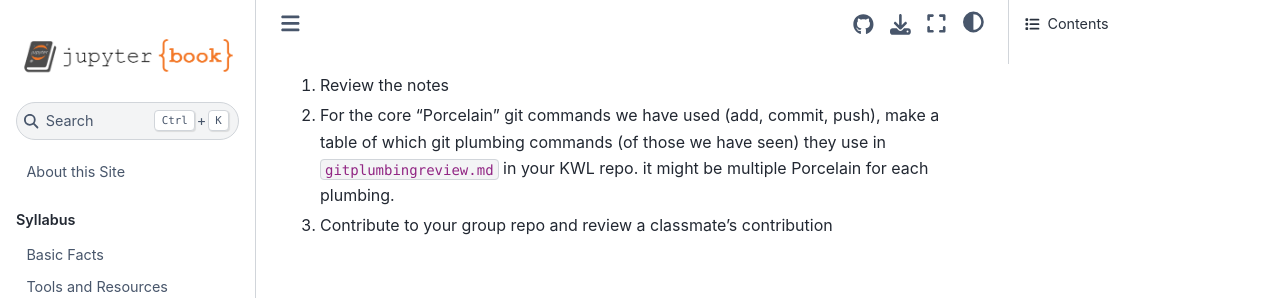
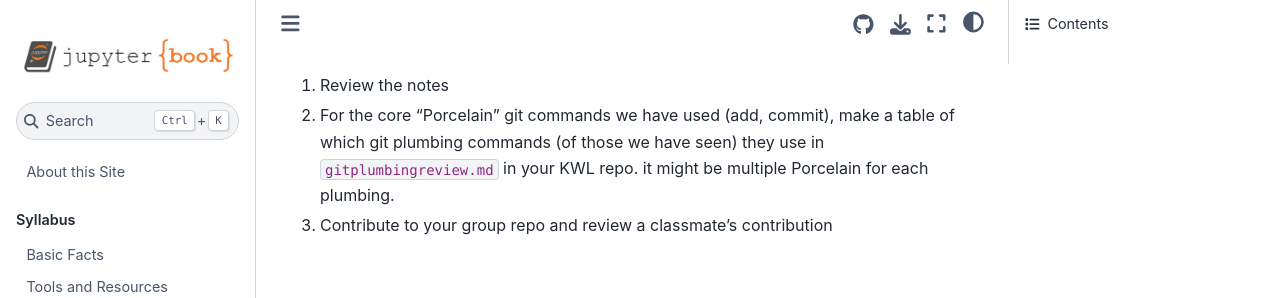
Before and after one commit to introcompsys/fall2022, a Jupyter Book: the page built from _review/2022-10-05.md, in a window 1280 px wide. Shown: the top 298 px of the page. Built offline with Jupyter Book 1.0.4 settings and Sphinx 7.4.7 and the Sphinx Book theme 1.1.4, drawn with Linux system fonts in a browser that asks for light colours; pages that are not in the unit, such as notebooks, are missing from menus.

Commit message:
fix typo

```diff
--- a/_review/2022-10-05.md
+++ b/_review/2022-10-05.md
@@ -1,3 +1,3 @@
 1. Review the notes
-2. For the core "Porcelain" git commands we have used (add, commit, push), make a table of which git plumbing commands (of those we have seen) they use in `gitplumbingreview.md` in your KWL repo. it might be multiple Porcelain for each plumbing.
+2. For the core "Porcelain" git commands we have used (add, commit), make a table of which git plumbing commands (of those we have seen) they use in `gitplumbingreview.md` in your KWL repo. it might be multiple Porcelain for each plumbing.
 3. Contribute to your group repo and review a classmate's contribution
```
